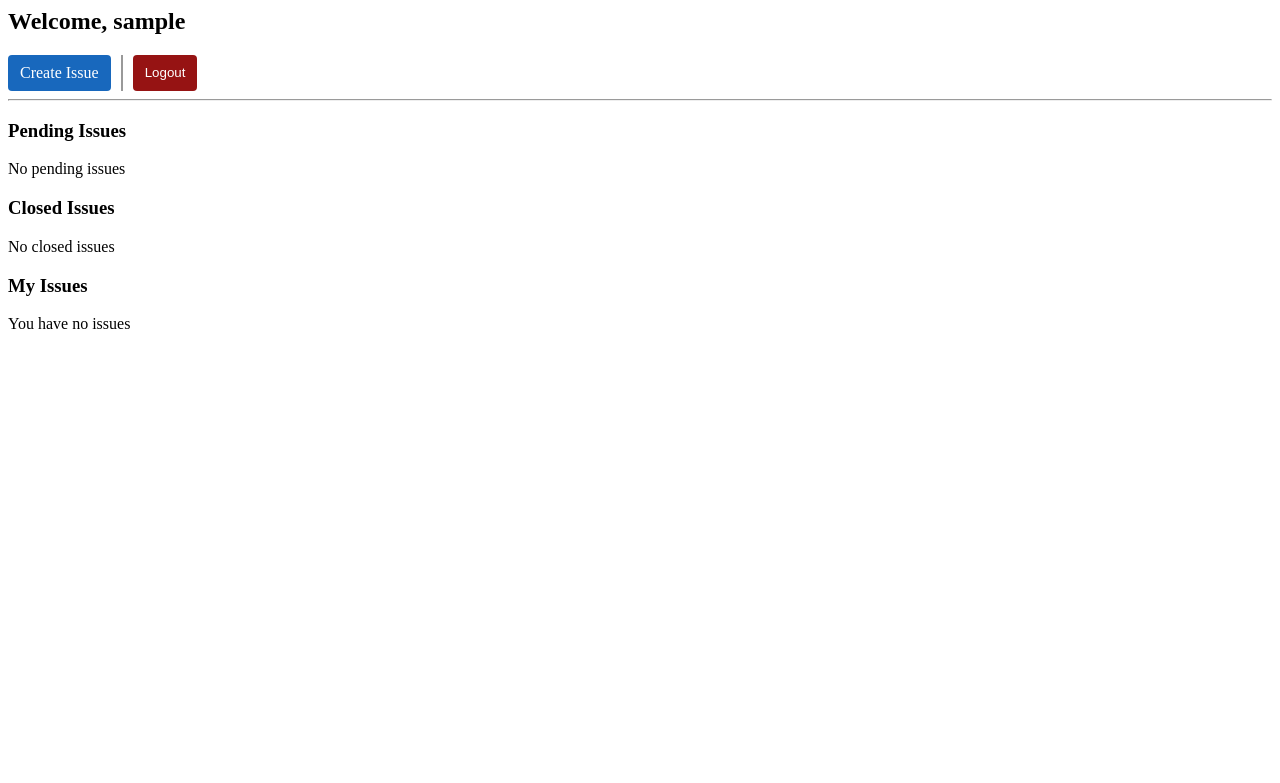
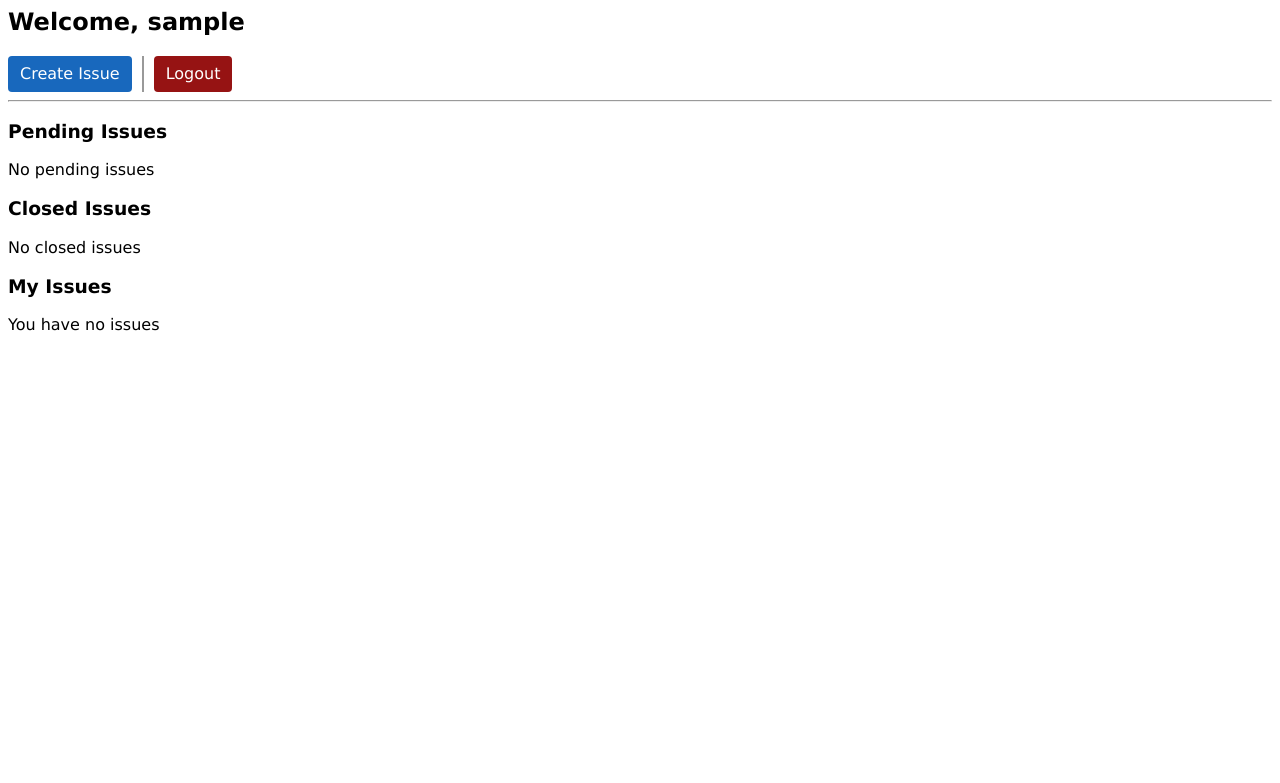
Before and after one commit to mikalaytsepl/discussion-forum-webapp, a Django app: page / in a window 1280 px wide. Shown: the top 783 px of the page. Run offline with Django 5.2, Linux system fonts and the light colour scheme; the visitor is signed in with stand-in values (Sample User, id 1); data that the repository does not hold is empty.

Commit message:
fixed fonts

```diff
--- a/forum_proj/forum_app/static/forum_app/styles.css
+++ b/forum_proj/forum_app/static/forum_app/styles.css
@@ -1,3 +1,10 @@
+body {
+    font-family: 'Verdana', sans-serif;
+	font-size: 16px;
+}
+
+button { font: inherit; }
+
 .header-buttons {
     display: flex;
     align-items: center;
```
